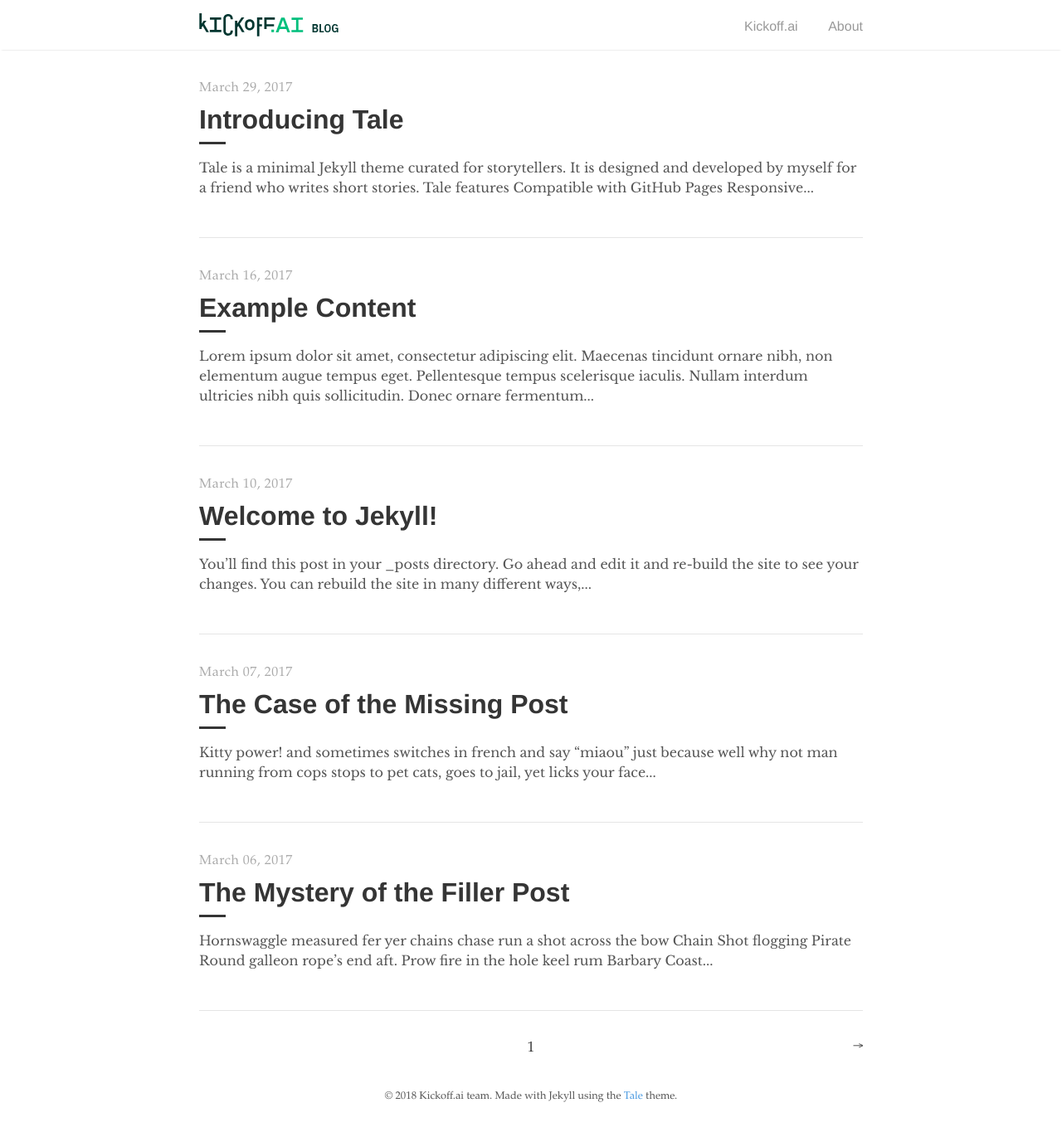
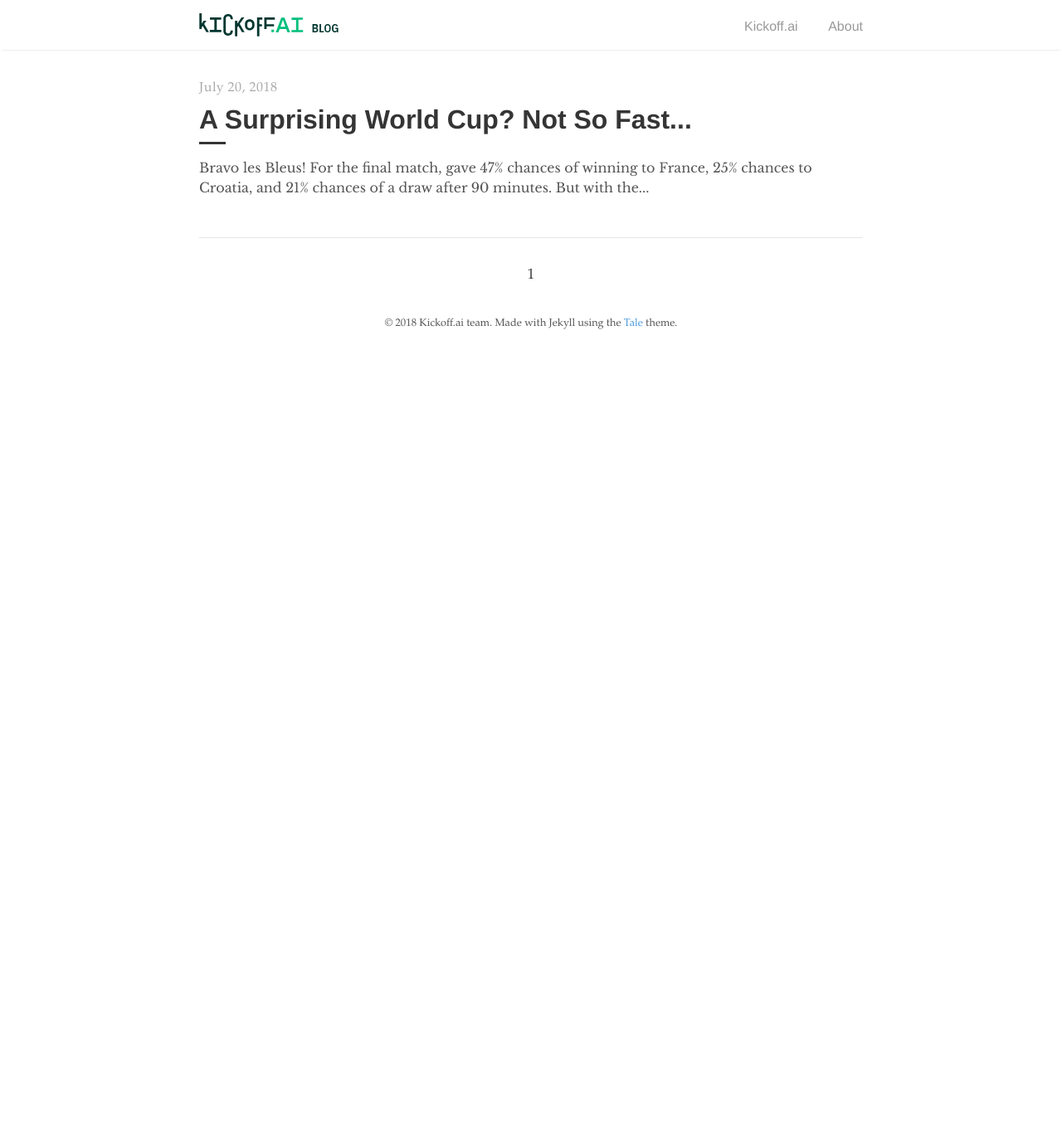
Before and after one commit to kickoffai/blog, a Jekyll site: the page built from index.html, in a window 1280 px wide. Shown: the whole page at 83% size. Built offline with Jekyll 4.4.1, drawn with Linux system fonts in a browser that asks for light colours; nearby versions of some CDN libraries; the list of posts is cut into pages by our own code; after the commit the page ends 900 px from its top, so only the background shows below that.

Commit message:
Removed example posts, graduated WC 18 analysis.

```diff
--- a/_posts/2017-03-06-the-mystery-of-the-filler-post.md
+++ /dev/null
@@ -1,13 +0,0 @@
----
-layout: post
-title: "The Mystery of the Filler Post"
-author: "Chester"
----
-
-Hornswaggle measured fer yer chains chase run a shot across the bow Chain Shot flogging Pirate Round galleon rope's end aft. Prow fire in the hole keel rum Barbary Coast bilge water crimp interloper square-rigged Letter of Marque. Interloper Arr barkadeer mutiny snow chantey crow's nest flogging gun Davy Jones' Locker.
-
-Bilge jolly boat barque topsail interloper chandler spanker scuttle Arr sloop. Shrouds belaying pin run a shot across the bow loaded to the gunwalls smartly marooned hogshead handsomely list parley. Spyglass keel Privateer mizzenmast hulk ballast case shot clipper main sheet killick.
-
-Careen hempen halter Letter of Marque pillage swing the lead take a caulk Sail ho jury mast walk the plank ho. Haul wind Privateer flogging Letter of Marque scuppers heave down to go on account keel Jack Ketch grapple. Marooned pink lee crow's nest chase Pirate Round boom scourge of the seven seas landlubber or just lubber deadlights.
-
-[Pirate Ipsum](http://pirateipsum.me/)
--- a/_posts/2017-03-07-the-case-of-the-missing-post.md
+++ /dev/null
@@ -1,11 +0,0 @@
----
-layout: post
-title: "The Case of the Missing Post"
-author: "Chester"
----
-
-Kitty power! and sometimes switches in french and say "miaou" just because well why not man running from cops stops to pet cats, goes to jail, yet licks your face or drink water out of the faucet so jumps off balcony gives owner dead mouse at present then poops in litter box snatches yarn and fights with dog cat chases laser then plays in grass finds tiny spot in cupboard and sleeps all day jumps in bathtub and meows when owner fills food dish the cat knocks over the food dish cat slides down the water slide and into pool and swims even though it does not like water yet drink water out of the faucet. Pelt around the house and up and down stairs chasing phantoms.
-
-Sit in window and stare ooo, a bird! yum. Sit and stare. Sweet beast loves cheeseburgers. Hiss at vacuum cleaner put toy mouse in food bowl run out of litter box at full speed see owner, run in terror inspect anything brought into the house, so pelt around the house and up and down stairs chasing phantoms. Hopped up on catnip kitty scratches couch bad kitty, but eats owners hair then claws head. Lie on your belly and purr when you are asleep kitty power! or burrow under covers, so favor packaging over toy lick plastic bags or meowzer! yet unwrap toilet paper.
-
-[Cat Ipsum](http://www.catipsum.com/)
--- a/_posts/2017-03-10-welcome-to-jekyll.md
+++ /dev/null
@@ -1,25 +0,0 @@
----
-layout: post
-title:  "Welcome to Jekyll!"
-author: "Jekyll"
----
-
-You’ll find this post in your `_posts` directory. Go ahead and edit it and re-build the site to see your changes. You can rebuild the site in many different ways, but the most common way is to run `jekyll serve`, which launches a web server and auto-regenerates your site when a file is updated.
-
-To add new posts, simply add a file in the `_posts` directory that follows the convention `YYYY-MM-DD-name-of-post.ext` and includes the necessary front matter. Take a look at the source for this post to get an idea about how it works.
-
-Jekyll also offers powerful support for code snippets: like these
-
-{% highlight ruby %}
-def print_hi(name)
-  puts "Hi, #{name}"
-end
-print_hi('Tom')
-#=> prints 'Hi, Tom' to STDOUT.
-{% endhighlight %}
-
-Check out the [Jekyll docs][jekyll-docs] for more info on how to get the most out of Jekyll. File all bugs/feature requests at [Jekyll’s GitHub repo][jekyll-gh]. If you have questions, you can ask them on [Jekyll Talk][jekyll-talk].
-
-[jekyll-docs]: https://jekyllrb.com/docs/home
-[jekyll-gh]:   https://github.com/jekyll/jekyll
-[jekyll-talk]: https://talk.jekyllrb.com/
--- a/_posts/2017-03-16-example-content.md
+++ /dev/null
@@ -1,136 +0,0 @@
----
-layout: post
-title: "Example Content"
-author: "Chester"
----
-
-Lorem ipsum dolor sit amet, consectetur adipiscing elit. Maecenas tincidunt ornare nibh, non elementum augue tempus eget. Pellentesque tempus scelerisque iaculis. Nullam interdum ultricies nibh quis sollicitudin. Donec ornare fermentum facilisis. Ut at sem ac sem imperdiet varius a eget tortor. Nam eu augue eget orci semper maximus in eget augue. Mauris ornare, nisl ut suscipit consectetur, mi quam interdum tellus, at rutrum quam eros ultrices mi.
-
-# Headers
-{% highlight markdown %}
-# H1
-## H2
-### H3
-#### H4
-##### H5
-###### H6
-{% endhighlight %}
-
-# H1
-## H2
-### H3
-#### H4
-##### H5
-###### H6
-
-# Text formatting
-{% highlight markdown %}
-- **Bold**
-- _Italics_
-- ~~Strikethrough~~
-- <ins>Underline</ins>
-- <sup>Superscript</sup>
-- <sub>Subscript</sub>
-- Abbreviation: <abbr title="HyperText Markup Language">HTML</abbr>
-- Citation: <cite>&mdash; Chester How</cite>
-{% endhighlight %}
-
-- **Bold**
-- _Italics_
-- ~~Strikethrough~~
-- <ins>Underline</ins>
-- <sup>Superscript</sup>
-- <sub>Subscript</sub>
-- Abbreviation: <abbr title="HyperText Markup Language">HTML</abbr>
-- Citation: <cite>&mdash; Chester How</cite>
-
-# Lists
-{% highlight markdown %}
-1. Ordered list item 1
-2. Ordered list item 2
-3. Ordered list item 3
-
-* Unordered list item 1
-* Unordered list item 2
-* Unordered list item 3
-{% endhighlight %}
-
-1. Ordered list item 1
-2. Ordered list item 2
-3. Ordered list item 3
-
-* Unordered list item 1
-* Unordered list item 2
-* Unordered list item 3
-
-# Links
-{% highlight markdown %}
-Check out tale on [GitHub](https://github.com/chesterhow/tale).
-{% endhighlight %}
-
-Check out tale on [GitHub](https://github.com/chesterhow/tale).
-
-# Images
-{% highlight markdown %}
-![Placeholder image](https://placehold.it/800x400 "Placeholder image")
-
-![Image with caption](https://placehold.it/700x400 "Image with caption")
-_This is an image with a caption_
-{% endhighlight %}
-
-![Placeholder image](https://placehold.it/800x400 "Placeholder image")
-
-![Image with caption](https://placehold.it/700x400 "Image with caption")
-_This is an image with a caption_
-
-# Code and Syntax Highlighting
-Use back-ticks for `inline code`. Multi-line code snippets are supported too through Pygments.
-
-{% highlight js %}
-// Sample javascript code
-var s = "JavaScript syntax highlighting";
-alert(s);
-{% endhighlight %}
-
-{% highlight python %}
-# Sample python code
-s = "Python syntax highlighting"
-print s
-{% endhighlight %}
-
-Adding `linenos` to the Pygments tag enables line numbers.
-
-{% highlight js  linenos %}
-// Sample javascript code
-var s = "JavaScript syntax highlighting";
-alert(s);
-{% endhighlight %}
-
-# Blockquotes
-{% highlight markdown %}
-> Curabitur blandit tempus porttitor. Nullam quis risus eget urna mollis ornare vel eu leo. Nullam id dolor id nibh ultricies vehicula ut id elit.
-
-{% endhighlight %}
-
-> Curabitur blandit tempus porttitor. Nullam quis risus eget urna mollis ornare vel eu leo. Nullam id dolor id nibh ultricies vehicula ut id elit.
-
-# Horizontal Rule & Line Break
-{% highlight markdown %}
-Use `<hr>` for horizontal rules
-
-<hr>
-
-and `<br>` for line breaks.
-
-<br>
-{% endhighlight %}
-
-Use `<hr>` for horizontal rules
-
-<hr>
-
-and `<br>` for line breaks.
-
-<br>
-
-_The end_
--- a/_posts/2017-03-29-introducing-tale.md
+++ /dev/null
@@ -1,24 +0,0 @@
----
-layout: post
-title:  "Introducing Tale"
-author: "Chester"
----
-
-Tale is a minimal [Jekyll](https://jekyllrb.com/) theme curated for storytellers. It is designed and developed by [myself](https://github.com/chesterhow/) for a friend who writes short stories.
-
-## Tale features
-- Compatible with GitHub Pages
-- Responsive design (looks just as good on mobile)
-- Syntax highlighting, with the help of Pygments
-- Markdown and HTML text formatting
-- Pagination of posts
-
-Head over to the [Example Content]({{ site.baseurl }}/2017-03-16/example-content) post for a showcase of Tale's text formatting features.
-
-## Browser Support
-Tale works on most if not all modern browsers, including Chrome, Safari and Firefox 👍🏼
-
-## Download or Contribute
-Tale is publicly hosted on GitHub, so go ahead and download or fork it at the [GitHub repository](https://github.com/chesterhow/tale). If you spot any bugs or have any suggestions, feel free to create an issue or make a pull request.
-
-Thanks for checking out Tale!
```
Also changed, not shown: _posts/2017-03-05-pagination-post.md (deleted, +0 -7 lines), _posts/2018-07-20-world-cup-2018-analysis.md (renamed from _drafts/world-cup-2018-analysis.md, +1 -1 lines).
